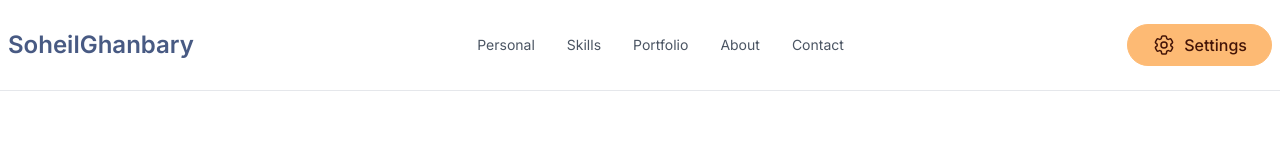
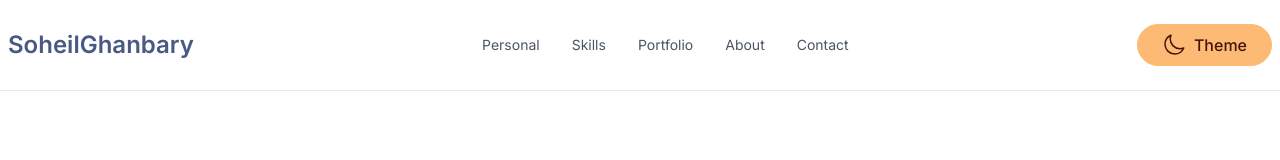
Before and after one commit to soheilghanbary/tonyfolio, a Next.js app: page / in a window 1280 px wide. Shown: the top 160 px of the page. Built offline with nearby package versions, Linux system fonts and the light colour scheme.

Commit message:
add Light Theme

```diff
--- a/src/components/modules/navbar.tsx
+++ b/src/components/modules/navbar.tsx
@@ -43,7 +43,14 @@ function Settings() {
   const { theme, setTheme } = useTheme();
   const toggleTheme = () => setTheme(theme === "light" ? "dark" : "light");
 
-  return <Button onClick={toggleTheme} color="warning" text="Settings" icon={<CogsIcon />} />;
+  return (
+    <Button
+      onClick={toggleTheme}
+      color="warning"
+      text="Theme"
+      icon={<MoonIcon />}
+    />
+  );
 }
 
 const CogsIcon = () => (
@@ -67,3 +74,20 @@ const CogsIcon = () => (
     />
   </svg>
 );
+
+const MoonIcon = () => (
+  <svg
+    xmlns="http://www.w3.org/2000/svg"
+    fill="none"
+    viewBox="0 0 24 24"
+    strokeWidth={1.5}
+    stroke="currentColor"
+    className="w-6 h-6"
+  >
+    <path
+      strokeLinecap="round"
+      strokeLinejoin="round"
+      d="M21.752 15.002A9.718 9.718 0 0118 15.75c-5.385 0-9.75-4.365-9.75-9.75 0-1.33.266-2.597.748-3.752A9.753 9.753 0 003 11.25C3 16.635 7.365 21 12.75 21a9.753 9.753 0 009.002-5.998z"
+    />
+  </svg>
+);
```
